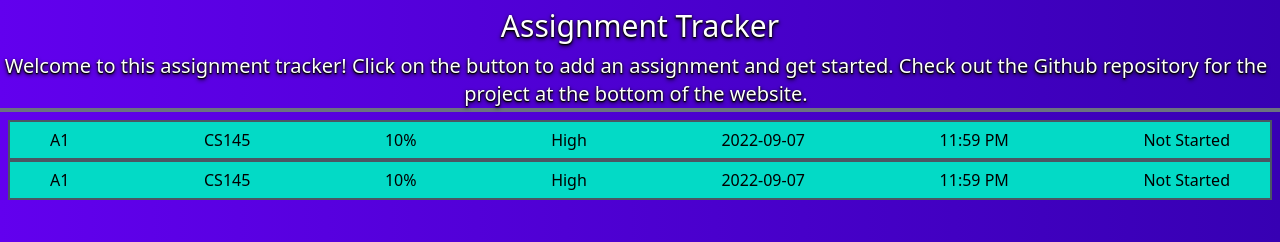
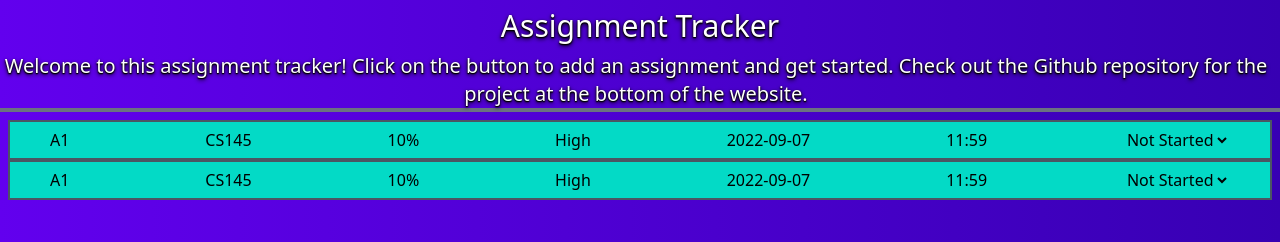
Before and after one commit to mathcslearner/assignment-tracker, a React (Vite) app: page / in a window 1280 px wide. Shown: the top 242 px of the page. Built offline with nearby package versions, Linux system fonts and the light colour scheme.

Commit message:
implement changing assignment status from main page

```diff
--- a/src/App.tsx
+++ b/src/App.tsx
@@ -15,13 +15,14 @@ const App = () => {
   const [date, setDate] = useState<any>("");
   const [time, setTime] = useState<any>("");
   const [status, setStatus] = useState<string>("Not Started");
-  const [assignmentList, setAssignmentList] = useState<any[]>([{
+  const [assignmentList, setAssignmentList] = useState<Array<any>>([{
+    id: "A1-CS145",
     name: "A1",
     coursename: "CS145",
     weight: 10,
     priority: "High",
     date: "2022-09-07",
-    time: "11:59 PM",
+    time: "11:59",
     status: "Not Started"
   }]);
 
@@ -44,8 +45,8 @@ const App = () => {
       <div id="assignment-header" className="border-2 border-gray-500 flex flex-row"></div>
 
       <div id="assignments-container" className="pt-2">
-        <Assignment name={"A1"} courseName={"CS145"} weight={10} priority={"High"} date={"2022-09-07"} time={"11:59 PM"} status={"Not Started"}/>
-        {assignmentList.map((assignment) => <Assignment name={assignment.name} courseName={assignment.coursename} weight={assignment.weight} priority={assignment.priority} date={assignment.date} time={assignment.time} status={assignment.status} />)}
+        <Assignment name={"A1"} courseName={"CS145"} weight={10} priority={"High"} date={"2022-09-07"} time={"11:59"} status={"Not Started"} assignmentList={assignmentList} setAssignmentList={setAssignmentList}/>
+        {assignmentList.map((assignment) => <Assignment name={assignment.name} courseName={assignment.coursename} weight={assignment.weight} priority={assignment.priority} date={assignment.date} time={assignment.time} status={assignment.status} assignmentList={assignmentList} setAssignmentList={setAssignmentList}/>)}
       </div>
 
       <button type="button" className="rounded-full w-20 h-20 bg-white fixed bottom-3 right-3 font-semibold flex justify-center items-center" onClick={() => {openForm()}}><p className="text-4xl">+</p></button>
--- a/src/Assignment.tsx
+++ b/src/Assignment.tsx
@@ -8,10 +8,24 @@ type AssignmentProps = {
     date: any;
     time: any;
     status: string;
+    assignmentList: Array<any>;
+    setAssignmentList: React.Dispatch<React.SetStateAction<Array<any>>>;
 }
 
-const Assignment = ({name, courseName, weight, priority, date, time, status}: AssignmentProps) => {
+const Assignment = ({name, courseName, weight, priority, date, time, status, assignmentList, setAssignmentList}: AssignmentProps) => {
 
+    const [newStatus, setNewStatus] = useState<string>(status);
+
+    const changeStatus = (e: React.ChangeEvent<HTMLSelectElement>) => {
+        setNewStatus(e.target.value);
+        setAssignmentList(assignmentList.map((assignment) => {
+            if (assignment.id === name + courseName) {
+                return {...assignment, status: newStatus};
+            } else{
+                return assignment;
+            }
+        }))
+    }
 
     return(
         <div id="assignment-row" className="border-2 border-gray-600 flex flex-row items-center justify-between px-10 bg-[#03DAC6] mx-2 h-10">
@@ -21,7 +35,11 @@ const Assignment = ({name, courseName, weight, priority, date, time, status}: As
             <div>{priority}</div>
             <div>{date}</div>
             <div>{time}</div>
-            <div>{status}</div>
+            <select value={newStatus} onChange={(e)=>{changeStatus(e)}}>
+                <option value="Not Started">Not Started</option>
+                <option value="In Progress">In Progress</option>
+                <option value="Completed">Completed</option>
+            </select>
         </div>
     )
 }
--- a/src/Form.tsx
+++ b/src/Form.tsx
@@ -20,8 +20,8 @@ type AssignmentFormProps = {
     setTime: React.Dispatch<React.SetStateAction<any>>;
     status: string;
     setStatus: React.Dispatch<React.SetStateAction<string>>;
-    assignmentList: Array<object>;
-    setAssignmentList: React.Dispatch<React.SetStateAction<Array<object>>>;
+    assignmentList: Array<any>;
+    setAssignmentList: React.Dispatch<React.SetStateAction<Array<any>>>;
 }
 
 const AssignmentForm = ({isOpen, setIsOpen, assignmentName, setAssignmentName, courseName, setCourseName, weight, setWeight, priority, setPriority, date, setDate, time, setTime, status, setStatus, assignmentList, setAssignmentList}: AssignmentFormProps) => {
@@ -34,6 +34,7 @@ const AssignmentForm = ({isOpen, setIsOpen, assignmentName, setAssignmentName, c
         e.preventDefault();
 
         setAssignmentList([...assignmentList, {
+            id: assignmentName + courseName,
             name: assignmentName,
             coursename: courseName,
             weight: Number(weight),
```
